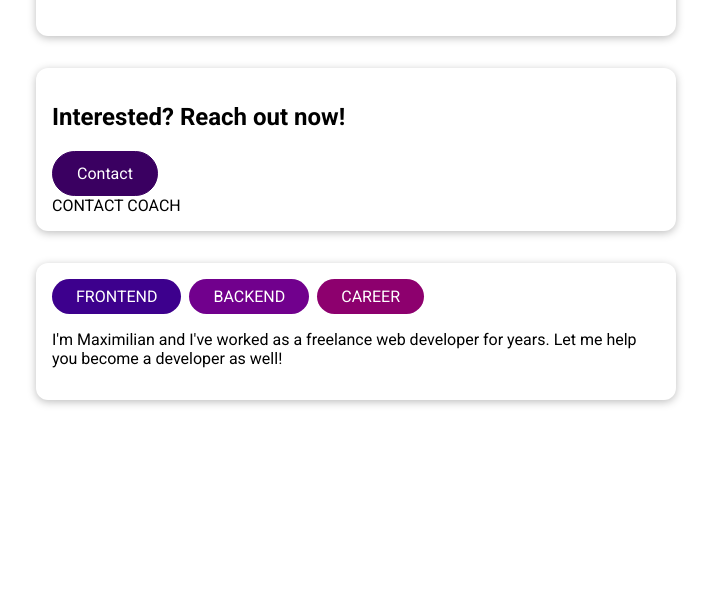
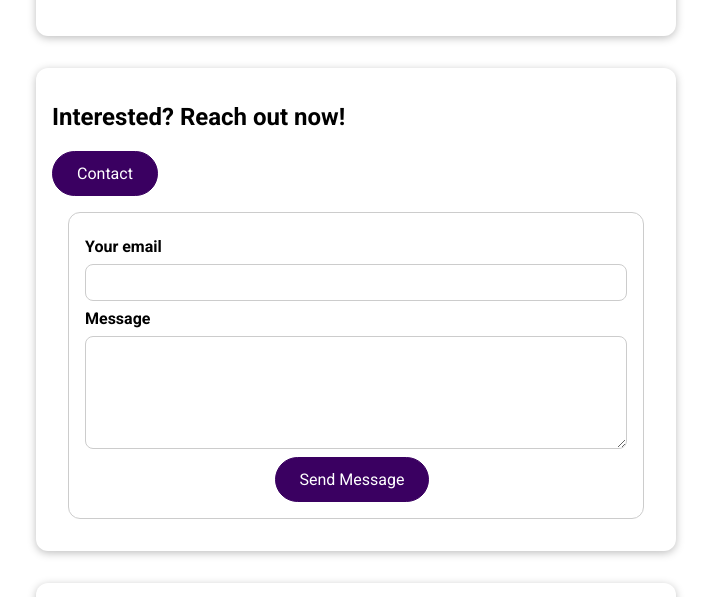
Before and after one commit to DominikBieleckikontakt/Coach-Finder, a Vue app: page /coaches/c1/contact in a window 1280 px wide. Shown: the part 137-734 px from the top of the page, without its empty margins (284-995 px from the left). Built offline with nearby package versions, Linux system fonts and the light colour scheme.

Commit message:
Added requests list and messages

```diff
--- a/src/App.vue
+++ b/src/App.vue
@@ -27,4 +27,12 @@
 body {
   margin: 0;
 }
+
+input[type="text"],
+input[type="email"],
+input[type="number"],
+textarea {
+  border-radius: 0.5rem;
+  padding: 0.5rem;
+}
 </style>
--- a/src/components/coaches/CoachForm.vue
+++ b/src/components/coaches/CoachForm.vue
@@ -146,11 +146,11 @@
       }
 
       const formData = {
-        first: this.firstName,
-        last: this.lastName,
-        desc: this.description,
-        rate: this.rate,
-        areas: this.areas,
+        first: this.firstName.val,
+        last: this.lastName.val,
+        desc: this.description.val,
+        rate: this.rate.val,
+        areas: this.areas.val,
       };
 
       this.$emit("save-data", formData);
--- /dev/null
+++ b/src/components/requests/RequestItem.vue
@@ -0,0 +1,44 @@
+<template>
+  <li>
+    <div>
+      <a :href="emailLink">{{ email }}</a>
+    </div>
+    <p>
+      {{ message }}
+    </p>
+  </li>
+</template>
+
+<script>
+export default {
+  props: ["email", "message"],
+  computed: {
+    emailLink() {
+      return "mailto:" + this.email;
+    },
+  },
+};
+</script>
+
+<style scoped>
+li {
+  margin: 1rem 0;
+  border: 1px solid #ccc;
+  padding: 1rem;
+}
+
+a {
+  color: #3d008d;
+  text-decoration: none;
+  font-weight: bold;
+}
+
+a:hover,
+a:active {
+  color: #8d007a;
+}
+
+p {
+  margin: 0.5rem 0 0 0;
+}
+</style>
--- a/src/pages/requests/ContactCoach.vue
+++ b/src/pages/requests/ContactCoach.vue
@@ -1 +1,96 @@
-<template>CONTACT COACH</template>
+<template>
+  <form @submit.prevent="submitForm">
+    <div class="form-control">
+      <label for="email">Your email</label>
+      <input type="email" id="email" v-model.trim="email" />
+    </div>
+    <div class="form-control">
+      <label for="message">Message</label>
+      <textarea id="message" rows="5" v-model.trim="message"></textarea>
+    </div>
+    <p class="errors" v-if="!formIsValid">
+      Please enter a valid email and non-empty message.
+    </p>
+    <div class="actions">
+      <base-button>Send Message</base-button>
+    </div>
+  </form>
+</template>
+
+<script>
+export default {
+  data() {
+    return {
+      email: "",
+      message: "",
+      formIsValid: true,
+    };
+  },
+  methods: {
+    submitForm() {
+      this.formIsValid = true;
+
+      if (
+        this.email === "" ||
+        !this.email.includes("@") ||
+        this.message === ""
+      ) {
+        this.formIsValid = false;
+        return;
+      }
+
+      this.$store.dispatch("requests/contactCoach", {
+        email: this.email,
+        message: this.message,
+        coachId: this.$route.params.id,
+      });
+
+      this.$router.replace("/coaches");
+    },
+  },
+};
+</script>
+
+<style scoped>
+form {
+  margin: 1rem;
+  border: 1px solid #ccc;
+  border-radius: 12px;
+  padding: 1rem;
+}
+
+.form-control {
+  margin: 0.5rem 0;
+}
+
+label {
+  font-weight: bold;
+  margin-bottom: 0.5rem;
+  display: block;
+}
+
+input,
+textarea {
+  display: block;
+  width: 100%;
+  font: inherit;
+  border: 1px solid #ccc;
+  padding: 0.5rem;
+}
+
+input:focus,
+textarea:focus {
+  border-color: #3d008d;
+  background-color: #faf6ff;
+  outline: none;
+}
+
+.errors {
+  font-weight: bold;
+  color: red;
+}
+
+.actions {
+  text-align: center;
+}
+</style>
--- a/src/pages/requests/RequestsReceived.vue
+++ b/src/pages/requests/RequestsReceived.vue
@@ -1 +1,53 @@
-<template>Requests</template>
+<template>
+  <section>
+    <base-card>
+      <header>
+        <h2>Requests Received</h2>
+      </header>
+      <ul v-if="hasRequests">
+        <request-item
+          v-for="request in receivedRequests"
+          :key="request.id"
+          :email="request.userEmail"
+          :message="request.message"
+        ></request-item>
+      </ul>
+      <h3 v-else>You haven't received any requests yet!</h3>
+    </base-card>
+  </section>
+</template>
+
+<script>
+import RequestItem from "@/components/requests/RequestItem.vue";
+
+export default {
+  components: {
+    RequestItem,
+  },
+  computed: {
+    receivedRequests() {
+      return this.$store.getters["requests/requests"];
+    },
+    hasRequests() {
+      return this.$store.getters["requests/hasRequests"];
+    },
+  },
+};
+</script>
+
+<style scoped>
+header {
+  text-align: center;
+}
+
+ul {
+  list-style: none;
+  margin: 2rem auto;
+  padding: 0;
+  max-width: 30rem;
+}
+
+h3 {
+  text-align: center;
+}
+</style>
--- a/src/store/index.js
+++ b/src/store/index.js
@@ -1,9 +1,11 @@
 import { createStore } from "vuex";
 import coaches from "./modules/coaches";
+import requests from "./modules/requests";
 
 export default createStore({
   modules: {
     coaches,
+    requests,
   },
   state() {
     return {
--- /dev/null
+++ b/src/store/modules/requests/actions.js
@@ -0,0 +1,12 @@
+export default {
+  contactCoach(context, payload) {
+    const newRequest = {
+      id: new Date().toISOString(),
+      coachId: payload.coachId,
+      userEmail: payload.email,
+      message: payload.message,
+    };
+
+    context.commit("addRequest", newRequest);
+  },
+};
--- /dev/null
+++ b/src/store/modules/requests/getters.js
@@ -0,0 +1,9 @@
+export default {
+  requests(state, _, _2, rootGetters) {
+    const coachId = rootGetters.userId;
+    return state.requests.filter((req) => req.coachId === coachId);
+  },
+  hasRequests(_, getters) {
+    return getters.requests && getters.requests.length > 0;
+  },
+};
--- /dev/null
+++ b/src/store/modules/requests/index.js
@@ -0,0 +1,15 @@
+import actions from "./actions";
+import getters from "./getters";
+import mutations from "./mutations";
+
+export default {
+  namespaced: true,
+  state() {
+    return {
+      requests: [],
+    };
+  },
+  mutations,
+  actions,
+  getters,
+};
--- /dev/null
+++ b/src/store/modules/requests/mutations.js
@@ -0,0 +1,5 @@
+export default {
+  addRequest(state, payload) {
+    state.requests.push(payload);
+  },
+};
```
